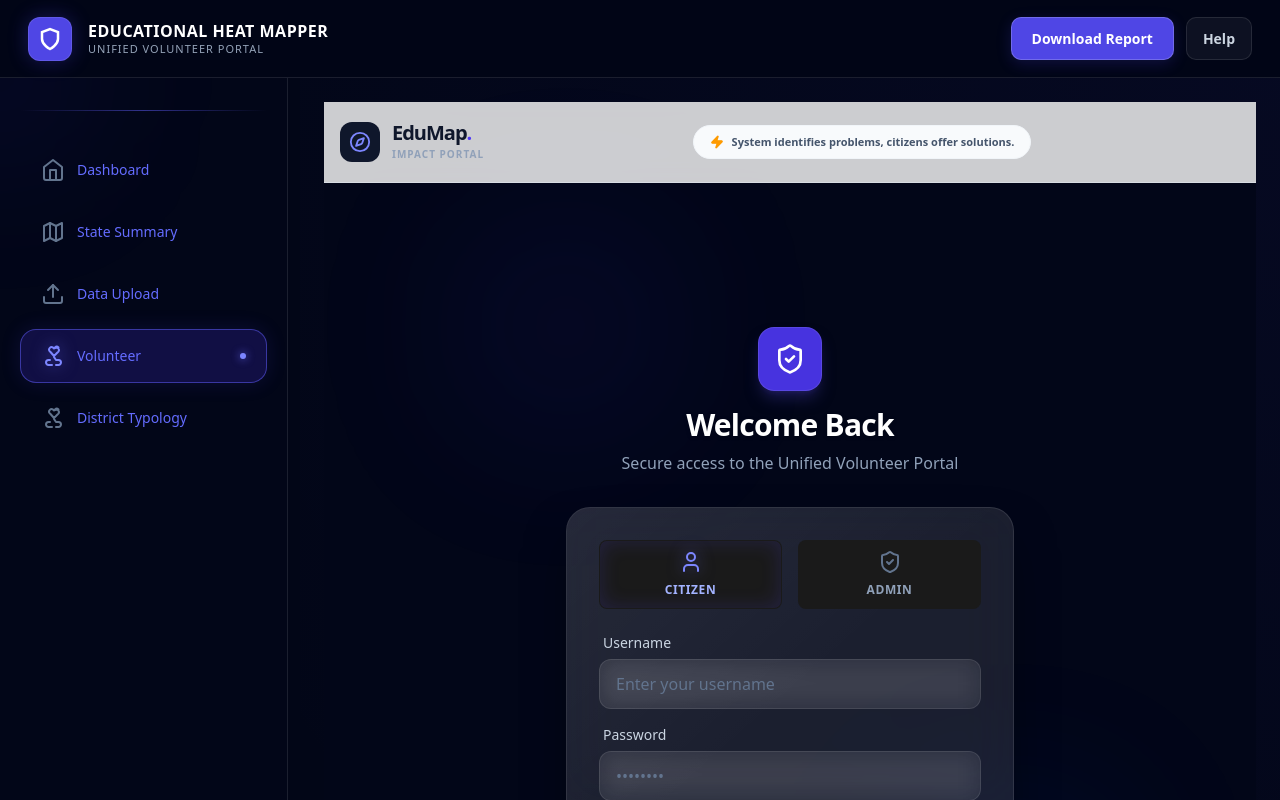
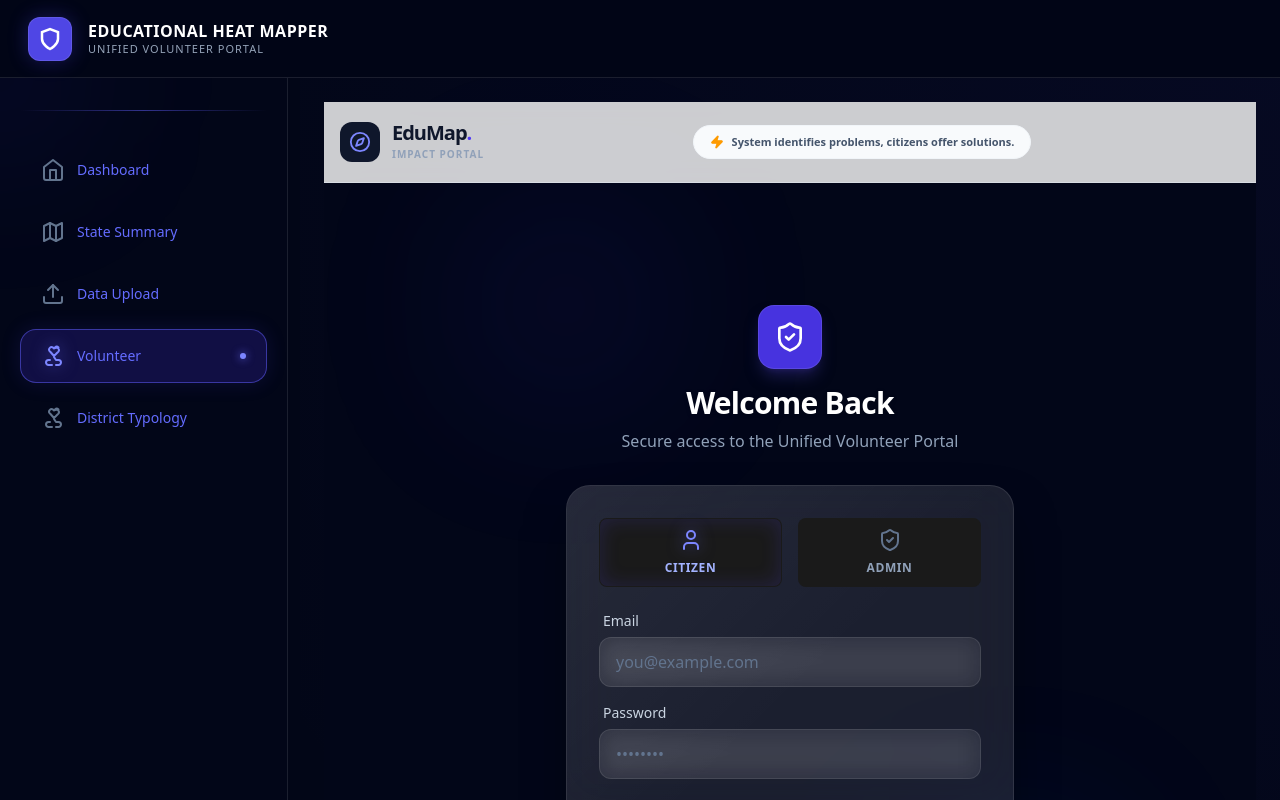
Before and after one commit to Koushik-68/Education-inequality-Heat-Mapper-Main-EL-, a React app in the folder frontend/: page /volunteer/login in a window 1280 px wide. Built offline with nearby package versions, Linux system fonts and the light colour scheme; the HTML template or start-up script is replaced by a standard one.

Commit message:
Updated Design

```diff
--- a/frontend/src/App.jsx
+++ b/frontend/src/App.jsx
@@ -113,7 +113,7 @@ function Layout({ children }) {
         </div>
 
         <div style={{ display: "flex", gap: 12, alignItems: "center" }}>
-          <button
+          {/* <button
             style={{
               background: "#4f46e5",
               color: "#fff",
@@ -142,7 +142,7 @@ function Layout({ children }) {
             }}
           >
             Help
-          </button>
+          </button> */}
         </div>
       </header>
 
--- a/frontend/src/pages/Volunteer/Login.jsx
+++ b/frontend/src/pages/Volunteer/Login.jsx
@@ -7,15 +7,93 @@ import { User, ShieldCheck, ArrowRight } from "lucide-react";
 export default function Login() {
   const navigate = useNavigate();
   const { setRole } = useVolunteer();
-  const [username, setUsername] = useState("");
+  const [username, setUsername] = useState(""); // Admin username/id
   const [password, setPassword] = useState("");
+  const [name, setName] = useState(""); // Citizen name for signup
+  const [email, setEmail] = useState(""); // Citizen email for login/signup
   const [selectedRole, setSelectedRole] = useState("citizen");
+  const [isSignUp, setIsSignUp] = useState(false); // Only for citizen
+  const [error, setError] = useState("");
 
-  const handleLogin = (e) => {
+  // Fixed Admin credentials (adjust as needed)
+  const ADMIN_USERNAME = "admin";
+  const ADMIN_PASSWORD = "admin123";
+
+  // LocalStorage helpers for citizen accounts
+  const loadCitizenUsers = () => {
+    try {
+      const raw = localStorage.getItem("citizenUsers");
+      return raw ? JSON.parse(raw) : [];
+    } catch (e) {
+      return [];
+    }
+  };
+
+  const saveCitizenUsers = (users) => {
+    localStorage.setItem("citizenUsers", JSON.stringify(users));
+  };
+
+  const persistCurrentUser = (data) => {
+    localStorage.setItem("currentUser", JSON.stringify(data));
+  };
+
+  const handleSubmit = (e) => {
     e.preventDefault();
-    setRole(selectedRole);
-    if (selectedRole === "citizen") navigate("/volunteer/citizen");
-    else navigate("/volunteer/admin");
+    setError("");
+
+    if (selectedRole === "admin") {
+      // Admin: fixed credentials
+      if (username === ADMIN_USERNAME && password === ADMIN_PASSWORD) {
+        setRole("admin");
+        persistCurrentUser({ role: "admin", username });
+        navigate("/volunteer/admin");
+      } else {
+        setError("Invalid admin credentials.");
+      }
+      return;
+    }
+
+    // Citizen: login or sign up (email-based)
+    const users = loadCitizenUsers();
+    if (isSignUp) {
+      if (!name || !email || !password) {
+        setError("Please provide name, email, and password.");
+        return;
+      }
+      const emailLc = email.toLowerCase().trim();
+      const exists = users.some(
+        (u) => (u.email || "").toLowerCase() === emailLc,
+      );
+      if (exists) {
+        setError("Email already registered. Please log in.");
+        return;
+      }
+      const next = [...users, { name: name.trim(), email: emailLc, password }];
+      saveCitizenUsers(next);
+      setRole("citizen");
+      persistCurrentUser({
+        role: "citizen",
+        name: name.trim(),
+        email: emailLc,
+      });
+      navigate("/volunteer/citizen");
+      return;
+    } else {
+      const emailLc = email.toLowerCase().trim();
+      const user = users.find((u) => (u.email || "").toLowerCase() === emailLc);
+      if (!user || user.password !== password) {
+        setError("Invalid credentials. Please check email/password.");
+        return;
+      }
+      setRole("citizen");
+      persistCurrentUser({
+        role: "citizen",
+        name: user.name || "",
+        email: user.email,
+      });
+      navigate("/volunteer/citizen");
+      return;
+    }
   };
 
   return (
@@ -44,12 +122,16 @@ export default function Login() {
           {/* Subtle inner glare effect */}
           <div className="absolute inset-0 bg-gradient-to-br from-white/10 via-transparent to-transparent opacity-50 pointer-events-none"></div>
 
-          <form onSubmit={handleLogin} className="space-y-6 relative z-20">
+          <form onSubmit={handleSubmit} className="space-y-6 relative z-20">
             {/* Role Selection - Glass Toggles */}
             <div className="grid grid-cols-2 gap-4">
               <button
                 type="button"
-                onClick={() => setSelectedRole("citizen")}
+                onClick={() => {
+                  setSelectedRole("citizen");
+                  setIsSignUp(false);
+                  setError("");
+                }}
                 className={`flex flex-col items-center gap-2 p-4 rounded-2xl border transition-all duration-300 group ${
                   selectedRole === "citizen"
                     ? "border-indigo-500/50 bg-indigo-600/20 text-indigo-300 shadow-[inset_0_0_20px_rgba(79,70,229,0.2)]"
@@ -71,7 +153,11 @@ export default function Login() {
 
               <button
                 type="button"
-                onClick={() => setSelectedRole("admin")}
+                onClick={() => {
+                  setSelectedRole("admin");
+                  setIsSignUp(false);
+                  setError("");
+                }}
                 className={`flex flex-col items-center gap-2 p-4 rounded-2xl border transition-all duration-300 group ${
                   selectedRole === "admin"
                     ? "border-indigo-500/50 bg-indigo-600/20 text-indigo-300 shadow-[inset_0_0_20px_rgba(79,70,229,0.2)]"
@@ -94,13 +180,15 @@ export default function Login() {
 
             {/* Input Fields - Dark transparent inputs */}
             <div className="space-y-4">
+              {selectedRole === "admin" ? (
+                <>
                   <div>
                     <label className="block text-sm font-medium text-slate-300 mb-1.5 ml-1">
-                  Username
+                      Admin Username
                     </label>
                     <input
                       type="text"
-                  placeholder="Enter your username"
+                      placeholder="Enter admin username"
                       value={username}
                       onChange={(e) => setUsername(e.target.value)}
                       className="w-full px-4 py-3 rounded-xl bg-white/5 border border-white/10 focus:ring-2 focus:ring-indigo-500/50 focus:border-indigo-500/50 outline-none transition-all placeholder:text-slate-500 text-white backdrop-blur-md"
@@ -118,6 +206,76 @@ export default function Login() {
                       className="w-full px-4 py-3 rounded-xl bg-white/5 border border-white/10 focus:ring-2 focus:ring-indigo-500/50 focus:border-indigo-500/50 outline-none transition-all placeholder:text-slate-500 text-white backdrop-blur-md"
                     />
                   </div>
+                </>
+              ) : isSignUp ? (
+                <>
+                  <div>
+                    <label className="block text-sm font-medium text-slate-300 mb-1.5 ml-1">
+                      Name
+                    </label>
+                    <input
+                      type="text"
+                      placeholder="Enter your name"
+                      value={name}
+                      onChange={(e) => setName(e.target.value)}
+                      className="w-full px-4 py-3 rounded-xl bg-white/5 border border-white/10 focus:ring-2 focus:ring-indigo-500/50 focus:border-indigo-500/50 outline-none transition-all placeholder:text-slate-500 text-white backdrop-blur-md"
+                    />
+                  </div>
+                  <div>
+                    <label className="block text-sm font-medium text-slate-300 mb-1.5 ml-1">
+                      Email
+                    </label>
+                    <input
+                      type="email"
+                      placeholder="you@example.com"
+                      value={email}
+                      onChange={(e) => setEmail(e.target.value)}
+                      className="w-full px-4 py-3 rounded-xl bg-white/5 border border-white/10 focus:ring-2 focus:ring-indigo-500/50 focus:border-indigo-500/50 outline-none transition-all placeholder:text-slate-500 text-white backdrop-blur-md"
+                    />
+                  </div>
+                  <div>
+                    <label className="block text-sm font-medium text-slate-300 mb-1.5 ml-1">
+                      Password
+                    </label>
+                    <input
+                      type="password"
+                      placeholder="••••••••"
+                      value={password}
+                      onChange={(e) => setPassword(e.target.value)}
+                      className="w-full px-4 py-3 rounded-xl bg-white/5 border border-white/10 focus:ring-2 focus:ring-indigo-500/50 focus:border-indigo-500/50 outline-none transition-all placeholder:text-slate-500 text-white backdrop-blur-md"
+                    />
+                  </div>
+                </>
+              ) : (
+                <>
+                  <div>
+                    <label className="block text-sm font-medium text-slate-300 mb-1.5 ml-1">
+                      Email
+                    </label>
+                    <input
+                      type="email"
+                      placeholder="you@example.com"
+                      value={email}
+                      onChange={(e) => setEmail(e.target.value)}
+                      className="w-full px-4 py-3 rounded-xl bg-white/5 border border-white/10 focus:ring-2 focus:ring-indigo-500/50 focus:border-indigo-500/50 outline-none transition-all placeholder:text-slate-500 text-white backdrop-blur-md"
+                    />
+                  </div>
+                  <div>
+                    <label className="block text-sm font-medium text-slate-300 mb-1.5 ml-1">
+                      Password
+                    </label>
+                    <input
+                      type="password"
+                      placeholder="••••••••"
+                      value={password}
+                      onChange={(e) => setPassword(e.target.value)}
+                      className="w-full px-4 py-3 rounded-xl bg-white/5 border border-white/10 focus:ring-2 focus:ring-indigo-500/50 focus:border-indigo-500/50 outline-none transition-all placeholder:text-slate-500 text-white backdrop-blur-md"
+                    />
+                  </div>
+                </>
+              )}
+
+              {error && <div className="text-red-400 text-sm">{error}</div>}
             </div>
 
             {/* Submit Button - Glowing accent */}
@@ -125,12 +283,47 @@ export default function Login() {
               type="submit"
               className="w-full bg-indigo-600 text-white font-semibold py-4 rounded-xl shadow-lg shadow-indigo-600/30 hover:bg-indigo-500 hover:shadow-indigo-600/50 active:scale-[0.98] transition-all flex items-center justify-center gap-2 group border border-indigo-500/50"
             >
-              Sign In
+              {selectedRole === "citizen" && isSignUp
+                ? "Create Account"
+                : "Sign In"}
               <ArrowRight
                 size={18}
                 className="group-hover:translate-x-1 transition-transform"
               />
             </button>
+
+            {/* Citizen-only: Sign up / login toggle */}
+            {selectedRole === "citizen" && (
+              <div className="text-center">
+                {!isSignUp ? (
+                  <p className="text-sm text-slate-400">
+                    Don't have an account?{" "}
+                    <span
+                      className="text-indigo-400 font-semibold cursor-pointer hover:text-indigo-300"
+                      onClick={() => {
+                        setIsSignUp(true);
+                        setError("");
+                      }}
+                    >
+                      Sign up
+                    </span>
+                  </p>
+                ) : (
+                  <p className="text-sm text-slate-400">
+                    Already have an account?{" "}
+                    <span
+                      className="text-indigo-400 font-semibold cursor-pointer hover:text-indigo-300"
+                      onClick={() => {
+                        setIsSignUp(false);
+                        setError("");
+                      }}
+                    >
+                      Log in
+                    </span>
+                  </p>
+                )}
+              </div>
+            )}
           </form>
 
           {/* Footer Link */}
```
Lines whose indentation alone changed are shown as unchanged.
